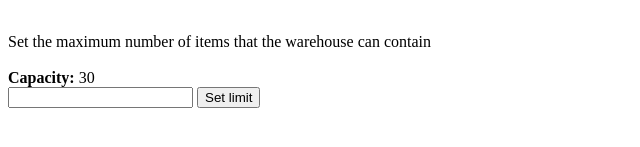
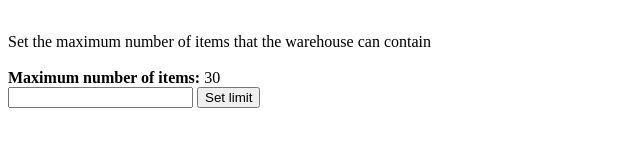
Before and after one commit to MicheleVantini-1/SE2_16_170670_L2, a plain HTML site: page index.html in a window 1280 px wide. Shown: the part 143-290 px from the top of the page, without its empty margins (0-640 px from the left). Drawn offline with Linux system fonts and the light colour scheme.

Commit message:
interface updated in index.html

```diff
--- a/index.html
+++ b/index.html
@@ -26,7 +26,7 @@
     Set the maximum number of items that the warehouse can contain
     <br/>
     <br/>
-    <b>Capacity: </b> <label id="limitLabel"></label>
+    <b>Maximum number of items: </b> <label id="limitLabel"></label>
     <br/>
     <input type="number" id="productQuantityLimit" />
     <button id="setLimitBtn" onclick="limitBtnClick();" value="Set limit" >Set limit</button>
```
